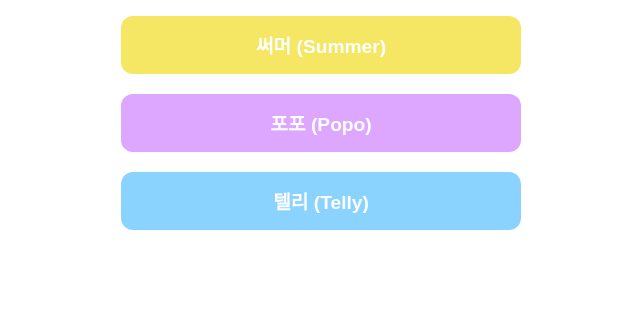
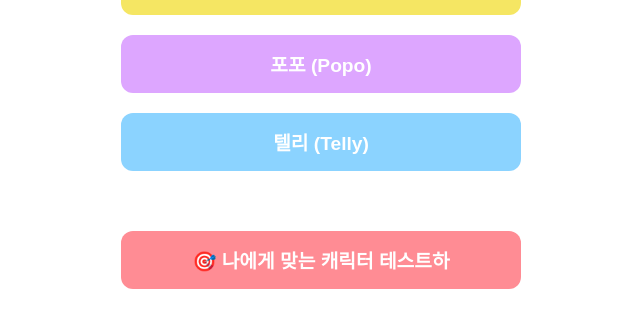
Before and after one commit to isuchoi/Supportell, a plain HTML site: page index.html in a window 1280 px wide. Shown: the part 331-658 px from the top of the page, without its empty margins (319-959 px from the left). Drawn offline with Linux system fonts and the light colour scheme.

Commit message:
Update index.html

```diff
--- a/index.html
+++ b/index.html
@@ -45,6 +45,13 @@
       transform: scale(1.05);
     }
 
+    .test-button {
+      margin-top: 40px;
+      background-color: #ff8c94;
+      color: white;
+    }
+
+
     .summer {
       background-color: #f5e663;
       color: white;
@@ -67,6 +74,12 @@
     <button class="chat-button summer" onclick="location.href='https://cdn.botpress.cloud/webchat/v2.4/shareable.html?configUrl=https://files.bpcontent.cloud/2025/04/28/08/20250428080220-KG757VST.json'">써머 (Summer)</button>
     <button class="chat-button popo" onclick="location.href='https://cdn.botpress.cloud/webchat/v2.4/shareable.html?configUrl=https://files.bpcontent.cloud/2025/04/12/08/20250412083650-B9OG8S56.json'">포포 (Popo)</button>
     <button class="chat-button telly" onclick="location.href='https://cdn.botpress.cloud/webchat/v2.4/shareable.html?configUrl=https://files.bpcontent.cloud/2025/04/28/08/20250428081358-FH5V3KAJ.json'">텔리 (Telly)</button>
+
+    <!-- 캐릭터 테스트 버튼 -->
+    <button class="chat-button test-button" onclick="location.href='https://supportell-character-test.netlify.app/'">
+  🎯 나에게 맞는 캐릭터 테스트하
+    </button>
+
   </div>
 </body>
 </html>
```
